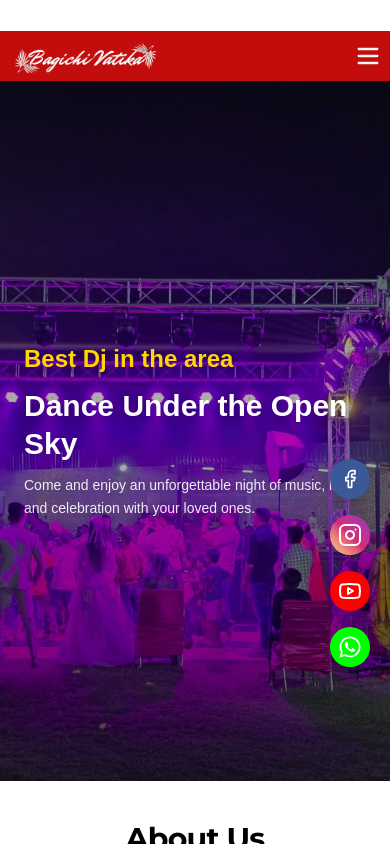
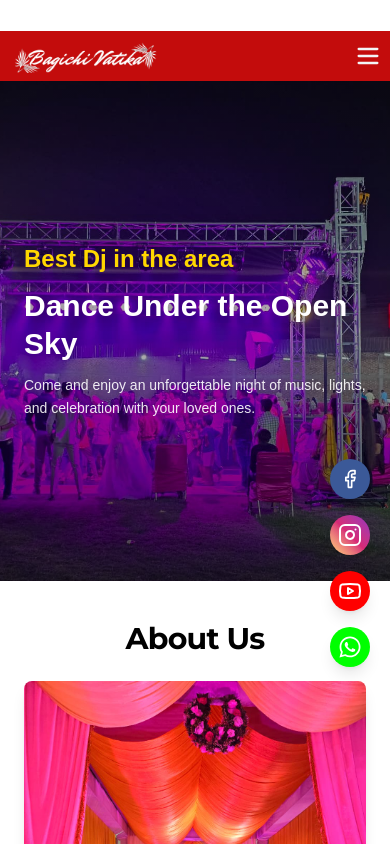
Before and after one commit to Creative-coder-zzzz/Bagichi, a React (Vite) app: page / in a window 390 px wide. Shown: the top 844 px of the page. Built offline with nearby package versions, Linux system fonts and the light colour scheme.

Commit message:
fifth commit

```diff
--- a/src/pages/Hero.jsx
+++ b/src/pages/Hero.jsx
@@ -10,7 +10,7 @@ function Hero() {
   const [swiperRef, setSwiperRef] = useState(null);
 
   return (
-    <div className="relative w-full h-screen md:max-h-[700px] max-h-[700px]">
+    <div className="relative w-full h-screen md:max-h-[700px] max-h-[500px]">
       <Swiper
         modules={[Navigation, Autoplay]}
         onSwiper={setSwiperRef}
```
